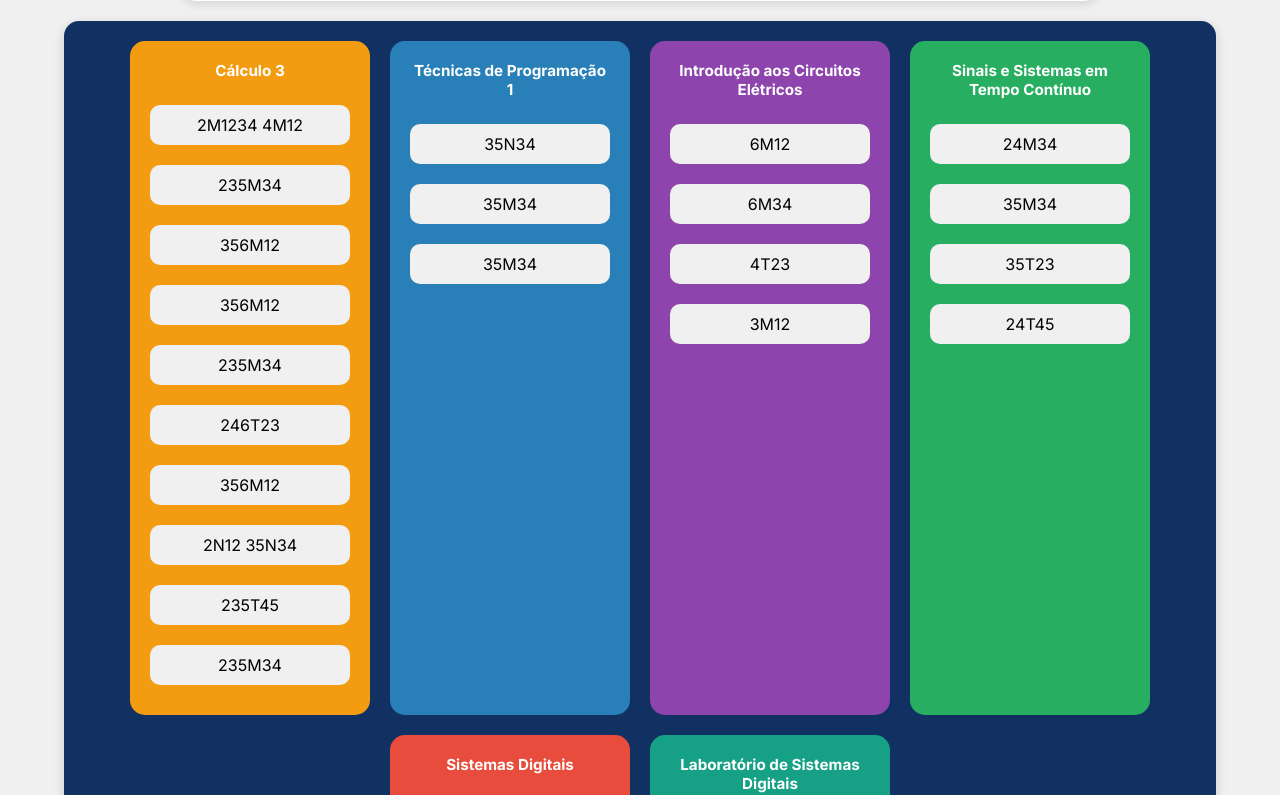
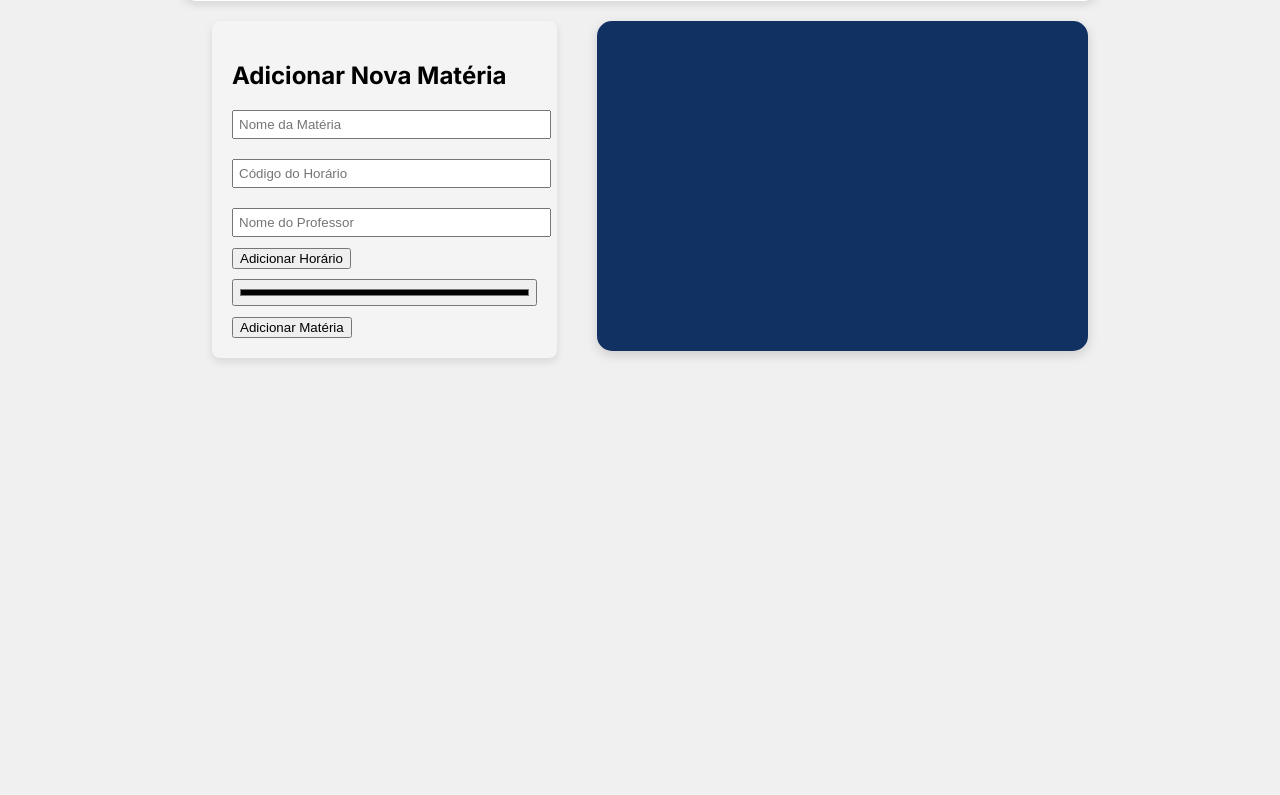
Before and after one commit to gabrielcaixeta01/AppGradeUnB, a Next.js app: page / in a window 1280 px wide. Shown: the part 760-1555 px from the top of the page. After the commit the page ends 1311 px from the top, so only its background shows below. Built offline with nearby package versions, Linux system fonts and the light colour scheme.

Commit message:
few changes

```diff
--- a/src/app/page.tsx
+++ b/src/app/page.tsx
@@ -2,7 +2,7 @@
 
 import React, { useState } from 'react';
 import styles from '../styles/page.module.css';
-import Navbar from '../components/Navbar'; // Importando a navbar
+import Navbar from '../components/Navbar';
 
 interface Horario {
   codigo: string;
@@ -18,117 +18,81 @@ interface Materia {
 interface Cell {
   materia?: string;
   cor?: string;
-  codigo?: string;  // Adiciona o código à célula
+  codigo?: string;
 }
 
 const diasMapping: { [key: string]: number } = {
-  '2': 0, // Segunda = Coluna 0
-  '3': 1, // Terça = Coluna 1
-  '4': 2, // Quarta = Coluna 2
-  '5': 3, // Quinta = Coluna 3
-  '6': 4  // Sexta = Coluna 4
+  '2': 0,
+  '3': 1,
+  '4': 2,
+  '5': 3,
+  '6': 4
 };
 
-const materias: Materia[] = [
-  {
-    nome: 'Cálculo 3',
-    horarios: [
-      { codigo: '2M1234 4M12', professor: 'Luiz Claudio Pereira' },
-      { codigo: '235M34', professor: 'Claus Akira Matsushigue' },
-      { codigo: '356M12', professor: 'Mateus Figueiredo de Souza' },
-      { codigo: '356M12', professor: 'Nathalia Nogueira Goncalves' },
-      { codigo: '235M34', professor: 'Julia Aredes de Almeida' },
-      { codigo: '246T23', professor: 'Pedro Roitman' },
-      { codigo: '356M12', professor: 'Victor Petrogradskyi' },
-      { codigo: '2N12 35N34', professor: 'Ricardo Parreira da Silva' },
-      { codigo: '235T45', professor: 'Vinicius de Carvalho Rispoli' },
-      { codigo: '235M34', professor: 'Matheus Bernardini de Souza' }
-    ],
-    cor: '#f39c12'  // Cor laranja para Cálculo 3
-  },
-  {
-    nome: 'Técnicas de Programação 1',
-    horarios: [
-      { codigo: '35N34', professor: 'Fernando Antonio de Araujo Chacon de Albuquerque' },
-      { codigo: '35M34', professor: 'Fernando Antonio de Araujo Chacon de Albuquerque' },
-      { codigo: '35M34', professor: 'Roberta Barbosa Oliveira' }
-    ],
-    cor: '#2980b9'  // Cor azul para Técnicas de Programação 1
-  },
-  {
-    nome: 'Introdução aos Circuitos Elétricos',
-    horarios: [
-      { codigo: '6M12', professor: 'Joao Paulo Leite' },
-      { codigo: '6M34', professor: 'Joao Paulo Leite' },
-      { codigo: '4T23', professor: 'Daniel Orquiza de Carvalho' },
-      { codigo: '3M12', professor: 'Daniel Orquiza de Carvalho' }
-    ],
-    cor: '#8e44ad'  // Cor roxa para Introdução aos Circuitos Elétricos
-  },
-  {
-    nome: 'Sinais e Sistemas em Tempo Contínuo',
-    horarios: [
-      { codigo: '24M34', professor: 'Robson Domingos Vieira' },
-      { codigo: '35M34', professor: 'Lelio Ribeiro Soares Junior' },
-      { codigo: '35T23', professor: 'Flavia Maria Guerra de Sousa Aranha Oliveira' },
-      { codigo: '24T45', professor: 'Joao Luiz Azevedo de Carvalho' }
-    ],
-    cor: '#27ae60'  // Cor verde para Sinais e Sistemas em Tempo Contínuo
-  },
-  {
-    nome: 'Sistemas Digitais',
-    horarios: [
-      { codigo: '35T45', professor: 'Edson Mitsu Hung' },
-      { codigo: '24M34', professor: 'Guilherme de Sousa Torres' },
-      { codigo: '24T45', professor: 'Daniel Chaves Cafe' }
-    ],
-    cor: '#e74c3c'  // Cor vermelha para Sistemas Digitais
-  },
-  {
-    nome: 'Laboratório de Sistemas Digitais',
-    horarios: [
-      { codigo: '2M34', professor: 'Luis Fernando Ramos Molinaro' },
-      { codigo: '2T23', professor: 'Luis Fernando Ramos Molinaro' },
-      { codigo: '3T45', professor: 'Guilherme de Sousa Torres' },
-      { codigo: '4T45', professor: 'Guilherme de Sousa Torres' },
-      { codigo: '6M12', professor: 'Luis Fernando Ramos Molinaro' },
-      { codigo: '6M34', professor: 'Luis Fernando Ramos Molinaro' },
-      { codigo: '3T23', professor: 'Guilherme de Sousa Torres' }
-    ],
-    cor: '#16a085'  // Cor verde-água para Laboratório de Sistemas Digitais
+const HomePage: React.FC = () => {
+  const [materias, setMaterias] = useState<Materia[]>([]); // Inicializa como vazio para matérias dinâmicas
+  const [newMateria, setNewMateria] = useState<Materia>({
+    nome: '',
+    horarios: [{ codigo: '', professor: '' }],
+    cor: '#000000'
+  });
+
+  const [grade, setGrade] = useState<Cell[][]>(Array(7).fill('').map(() => Array(5).fill({})));
+  let dragIcon: HTMLDivElement | null = null;
+
+  // Função para capturar as mudanças no formulário
+  const handleInputChange = (e: React.ChangeEvent<HTMLInputElement>, index: number) => {
+    const { name, value } = e.target;
+    if (name === 'codigo' || name === 'professor') {
+      const updatedHorarios = [...newMateria.horarios];
+      updatedHorarios[index] = { ...updatedHorarios[index], [name]: value };
+      setNewMateria({ ...newMateria, horarios: updatedHorarios });
+    } else {
+      setNewMateria({ ...newMateria, [name]: value });
     }
-];
+  };
 
-const HomePage: React.FC = () => {
-  const [grade, setGrade] = useState<Cell[][]>(Array(7).fill('').map(() => Array(5).fill({})));
-  let dragIcon: HTMLDivElement | null = null; // Variável para armazenar o ícone de arraste
+  const handleAddHorario = () => {
+    setNewMateria({
+      ...newMateria,
+      horarios: [...newMateria.horarios, { codigo: '', professor: '' }]
+    });
+  };
+
+  const handleAddMateria = () => {
+    setMaterias([...materias, newMateria]);
+    setNewMateria({
+      nome: '',
+      horarios: [{ codigo: '', professor: '' }],
+      cor: '#000000'
+    });
+  };
 
   const handleDragStart = (e: React.DragEvent, materia: string, codigo: string, cor: string) => {
     e.dataTransfer.setData('materia', materia);
     e.dataTransfer.setData('codigo', codigo);
-    e.dataTransfer.setData('cor', cor);  // Passa a cor da matéria
+    e.dataTransfer.setData('cor', cor);
 
-    // Cria uma cópia do elemento para ser usada durante o drag
     dragIcon = document.createElement('div');
-    dragIcon.style.width = '100px';  // Ajuste o tamanho conforme necessário
+    dragIcon.style.width = '100px';
     dragIcon.style.height = '30px';
-    dragIcon.style.backgroundColor = cor;  // Cor de fundo da matéria
-    dragIcon.style.color = '#fff';  // Cor do texto
+    dragIcon.style.backgroundColor = cor;
+    dragIcon.style.color = '#fff';
     dragIcon.style.display = 'flex';
     dragIcon.style.alignItems = 'center';
     dragIcon.style.justifyContent = 'center';
-    dragIcon.style.borderRadius = '8px';  // Adiciona o border-radius
-    dragIcon.style.border = '1px solid #123163';  // Adiciona uma borda ao ícone arrastado
-    dragIcon.style.boxShadow = '0 4px 8px rgba(0, 0, 0, 0.2)';  // Sombra para suavidade
-    dragIcon.innerHTML = codigo;  // Exibe o código no ícone
+    dragIcon.style.borderRadius = '8px';
+    dragIcon.style.border = '1px solid #123163';
+    dragIcon.style.boxShadow = '0 4px 8px rgba(0, 0, 0, 0.2)';
+    dragIcon.innerHTML = codigo;
     document.body.appendChild(dragIcon);
 
-    e.dataTransfer.setDragImage(dragIcon, 50, 15);  // Define a posição do ícone
+    e.dataTransfer.setDragImage(dragIcon, 50, 15);
   };
 
   const handleDragEnd = () => {
     if (dragIcon) {
-      document.body.removeChild(dragIcon); // Remove o ícone de arraste ao término
+      document.body.removeChild(dragIcon);
       dragIcon = null;
     }
   };
@@ -140,16 +104,14 @@ const HomePage: React.FC = () => {
   const handleDrop = (e: React.DragEvent) => {
     const materia = e.dataTransfer.getData('materia');
     const codigo = e.dataTransfer.getData('codigo');
-    const cor = e.dataTransfer.getData('cor');  // Obtém a cor da matéria
+    const cor = e.dataTransfer.getData('cor');
 
     const horarios = decodeCodigo(codigo);
 
-    // Verifique se todos os horários estão disponíveis
     if (horarios.every(({ row, col }) => grade[row]?.[col]?.materia === undefined)) {
       const newGrade = grade.map((row, rIdx) =>
         row.map((cell, cIdx) => {
           const horario = horarios.find(h => h.row === rIdx && h.col === cIdx);
-          // Se for um dos horários, armazene a matéria, código e cor
           return horario ? { materia, codigo, cor } : cell;
         })
       );
@@ -160,53 +122,48 @@ const HomePage: React.FC = () => {
   const handleCellClick = (materia: string, codigo: string) => {
     const newGrade = grade.map((row) =>
       row.map((cell) => {
-        // Remove todas as células que tenham a mesma matéria e código
         return cell.materia === materia && cell.codigo === codigo ? {} : cell;
       })
     );
     setGrade(newGrade);
   };
 
-  // Decodifica o código para retornar os dias e horários (linhas e colunas) correspondentes
   const decodeCodigo = (codigo: string): { row: number, col: number }[] => {
-    const result: { row: number, col: number }[] = []; // Define explicitamente o tipo de 'result'
+    const result: { row: number, col: number }[] = [];
 
-    // Quebra o código em partes separadas, por exemplo, "2M1234 4M12" vira ["2M1234", "4M12"]
     const partes = codigo.split(' ');
 
     partes.forEach((parte) => {
-      const regex = /(\d+)([MTN])(\d+)/; // Ex: 24M12 ou 35T34
+      const regex = /(\d+)([MTN])(\d+)/;
       const match = parte.match(regex);
 
       if (!match) {
         return;
       }
 
-      const dias = match[1].split(''); // Pega os dias (ex.: 24 se transforma em ['2', '4'])
-      const periodo = match[2]; // M (manhã), T (tarde), N (noite)
-      const horarios = match[3]; // Ex.: 12 (primeiro e segundo horário)
+      const dias = match[1].split('');
+      const periodo = match[2];
+      const horarios = match[3];
 
-      // Determina as linhas baseadas no período e horário
       let linhas: number[];
       if (horarios === '12') {
-        linhas = periodo === 'M' ? [0] : periodo === 'T' ? [2] : [4]; // Primeiro horário do período
+        linhas = periodo === 'M' ? [0] : periodo === 'T' ? [2] : [4];
       } else if (horarios === '34') {
-        linhas = periodo === 'M' ? [1] : periodo === 'T' ? [3] : [5]; // Segundo horário do período
+        linhas = periodo === 'M' ? [1] : periodo === 'T' ? [3] : [5];
       } else if (horarios === '1234') {
-        linhas = periodo === 'M' ? [0, 1] : periodo === 'T' ? [2, 3] : [4, 5]; // Primeiro e segundo horário
+        linhas = periodo === 'M' ? [0, 1] : periodo === 'T' ? [2, 3] : [4, 5];
       } else if (horarios === '1') {
-        linhas = [2]; // Primeiro horário da tarde (12:00 - 13:50) -> T1
+        linhas = [2];
       } else if (horarios === '23') {
-        linhas = [3]; // Segundo horário da tarde (14:00 - 15:50) -> T23
+        linhas = [3];
       } else if (horarios === '45') {
-        linhas = [4]; // Terceiro horário da tarde (16:00 - 17:50) -> T45
+        linhas = [4];
       } else {
-        return; // Código inválido
+        return;
       }
 
-      const diasColunas = dias.map(dia => diasMapping[dia]); // Transforma o dia em coluna
+      const diasColunas = dias.map(dia => diasMapping[dia]);
 
-      // Para cada combinação de dia e linha, adiciona ao resultado
       for (const linha of linhas) {
         for (const coluna of diasColunas) {
           result.push({ row: linha, col: coluna });
@@ -219,8 +176,10 @@ const HomePage: React.FC = () => {
 
   return (
     <>
-      <Navbar limparGrade={() => setGrade(Array(6).fill('').map(() => Array(5).fill({})))} salvarGrade={() => console.log('Grade salva!')} />
-
+      <Navbar
+        limparGrade={() => setGrade(Array(7).fill('').map(() => Array(5).fill({})))}
+        salvarGrade={() => console.log('Grade salva!')}
+      />
 
       <div className={styles.container}>
         <div className={styles.gradeContainer}>
@@ -237,7 +196,7 @@ const HomePage: React.FC = () => {
               </tr>
             </thead>
             <tbody>
-              {['08:00 - 09:50', '10:00 - 11:50', '12:00 - 13:50','14:00 - 15:50', '16:00 - 17:50', '19:00 - 20:40', '20:50 - 22:30'].map(
+              {['08:00 - 09:50', '10:00 - 11:50', '12:00 - 13:50', '14:00 - 15:50', '16:00 - 17:50', '19:00 - 20:40', '20:50 - 22:30'].map(
                 (horario, rowIndex) => (
                   <tr key={rowIndex}>
                     <td>{horario}</td>
@@ -247,10 +206,10 @@ const HomePage: React.FC = () => {
                         className={styles.cell}
                         onDragOver={handleDragOver}
                         onDrop={handleDrop}
-                      onClick={() => handleCellClick(cell.materia || '', cell.codigo || '')}  // Remove todas as células da matéria e código
+                        onClick={() => handleCellClick(cell.materia || '', cell.codigo || '')}
                         style={{ backgroundColor: cell?.cor || '#f9f9f9', color: cell?.cor ? 'white' : '#333' }}
                       >
-                      {cell?.materia || ''}  {/* Exibe o nome da matéria */}
+                        {cell?.materia || ''}
                       </td>
                     ))}
                   </tr>
@@ -258,6 +217,43 @@ const HomePage: React.FC = () => {
               )}
             </tbody>
           </table>
+        </div>
+        <div className={styles.formAndMateria}>
+          <div className={styles.formContainer}>
+            <h2>Adicionar Nova Matéria</h2>
+            <input
+              type="text"
+              name="nome"
+              value={newMateria.nome}
+              placeholder="Nome da Matéria"
+              onChange={(e) => handleInputChange(e, -1)}
+            />
+            {newMateria.horarios.map((horario, index) => (
+              <div key={index}>
+                <input
+                  type="text"
+                  name="codigo"
+                  value={horario.codigo}
+                  placeholder="Código do Horário"
+                  onChange={(e) => handleInputChange(e, index)}
+                />
+                <input
+                  type="text"
+                  name="professor"
+                  value={horario.professor}
+                  placeholder="Nome do Professor"
+                  onChange={(e) => handleInputChange(e, index)}
+                />
+              </div>
+            ))}
+            <button onClick={handleAddHorario}>Adicionar Horário</button>
+            <input
+              type="color"
+              name="cor"
+              value={newMateria.cor}
+              onChange={(e) => handleInputChange(e, -1)}
+            />
+            <button onClick={handleAddMateria}>Adicionar Matéria</button>
           </div>
           <div className={styles.materiaList}>
             {materias.map((materia, idx) => (
@@ -281,10 +277,9 @@ const HomePage: React.FC = () => {
             ))}
           </div>
         </div>
-
-
+      </div>
     </>
   );
-};
+}
 
 export default HomePage;
--- a/src/components/Navbar.tsx
+++ b/src/components/Navbar.tsx
@@ -5,7 +5,6 @@ interface NavbarProps {
   limparGrade: () => void;
   salvarGrade: () => void;
 }
-
 
 const Navbar: React.FC<NavbarProps> = ({ limparGrade, salvarGrade }) => {
   return (
@@ -24,6 +23,6 @@ const Navbar: React.FC<NavbarProps> = ({ limparGrade, salvarGrade }) => {
       </ul>
     </nav>
   );
-};
+}
 
 export default Navbar;
--- a/src/styles/page.module.css
+++ b/src/styles/page.module.css
@@ -95,6 +95,8 @@ table.grade td.cell:hover {
 .materiaList {
     display: flex;
     width: 90%;
+    min-width: 400px;
+    min-height: 250px;
     gap: 20px;
     flex-wrap: wrap;
     padding: 20px 0px 60px;
@@ -224,3 +226,42 @@ table.grade td.cell:hover {
     background-color: #009739;
     color: white;
 }
+
+.formContainer {
+    margin: 20px;
+    padding: 20px;
+    background-color: #f4f4f4;
+    border-radius: 8px;
+    box-shadow: 0 4px 8px rgba(0, 0, 0, 0.1);
+    width: 500px;
+    height: fit-content;
+  }
+
+  .formContainer h2 {
+    margin-bottom: 10px;
+  }
+
+  .formContainer input {
+    margin: 10px 0;
+    padding: 5px;
+    width: 100%;
+  }
+
+.button {
+    background-color: #123163;
+    color: white;
+    border: none;
+    border-radius: 8px;
+    cursor: pointer;
+  }
+
+.button:hover {
+    background-color: #0d254f;
+  }
+
+.formAndMateria {
+    display: flex;
+    flex-direction: row;
+    width: 70%;
+    gap: 20px;
+}
```
Lines whose indentation alone changed are shown as unchanged.
